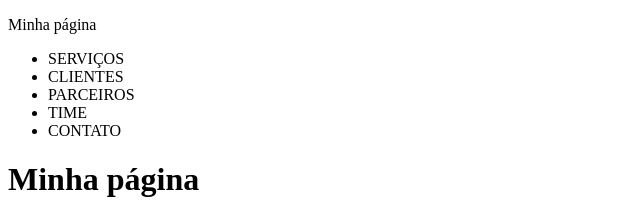
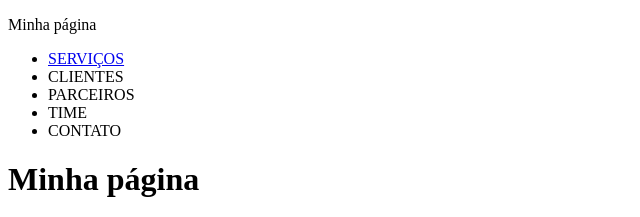
Before and after one commit to pedrogrisolia/curso_HTML5_CSS3, a plain HTML site: page index.html in a window 1280 px wide. Shown: the top 217 px of the page, 0-640 px from the left. Drawn offline with Linux system fonts and the light colour scheme.

Commit message:
Update index.html

```diff
--- a/index.html
+++ b/index.html
@@ -9,7 +9,7 @@
         <nav>
             <p>Minha página</p>
             <ul>
-                <li>SERVIÇOS</li>
+                <li><a href="#servicos">SERVIÇOS</a></li>
                 <li>CLIENTES</li>
                 <li>PARCEIROS</li>
                 <li>TIME</li>
```
